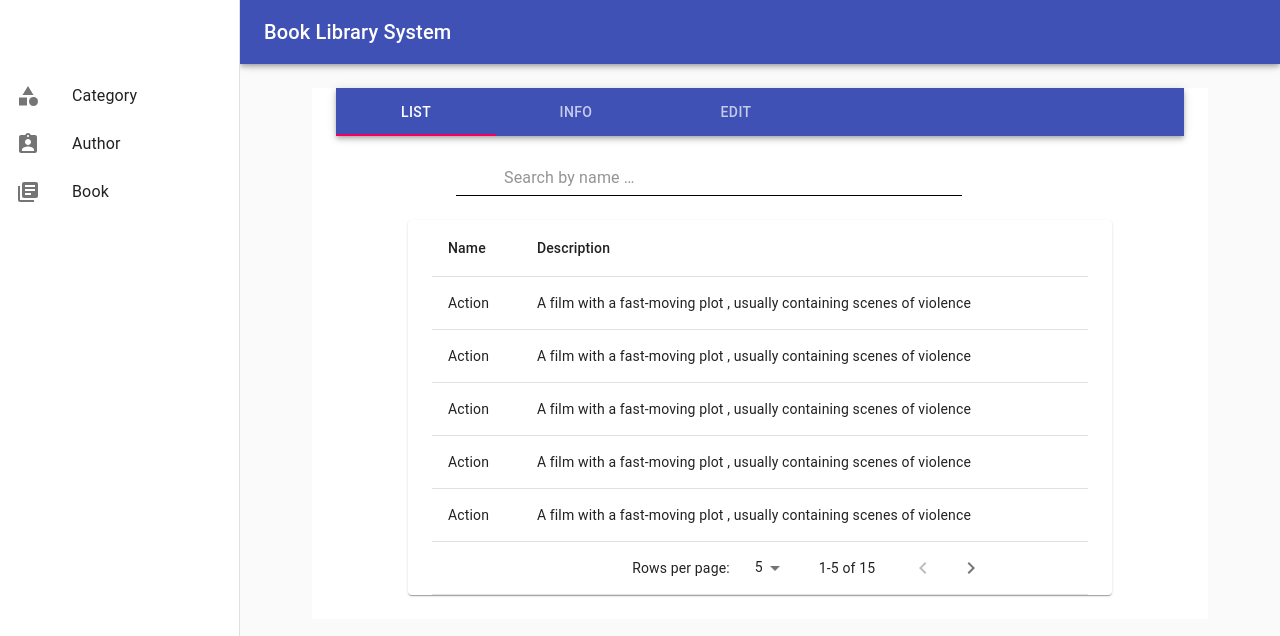
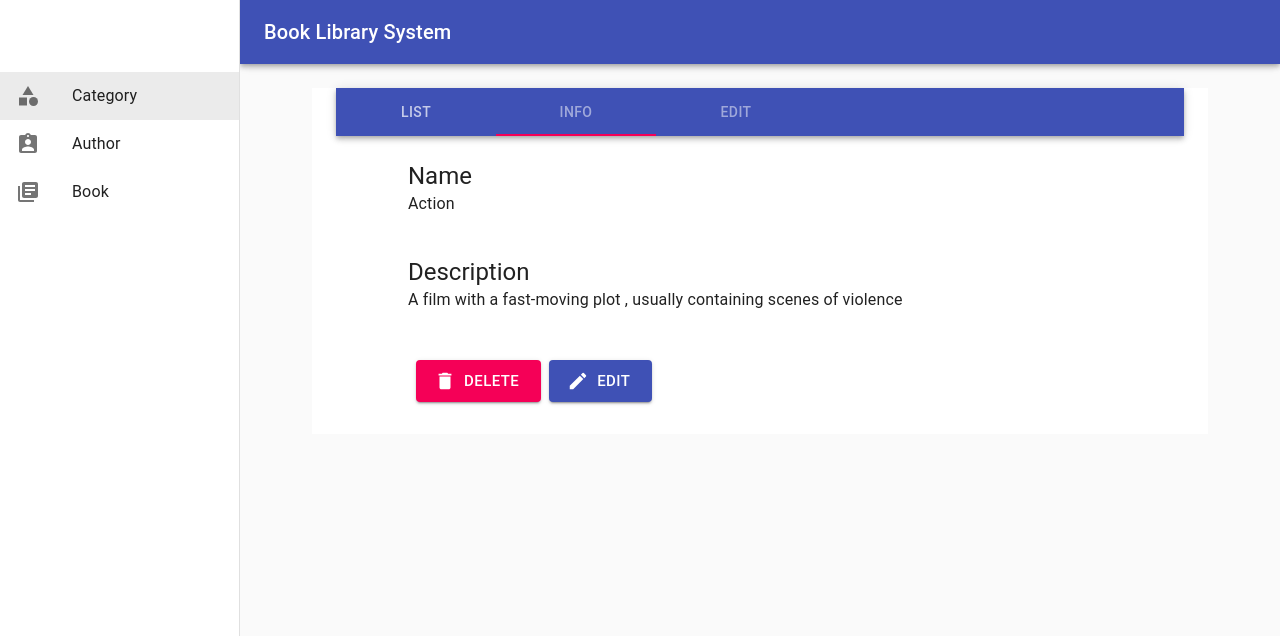
Before and after one commit to brungo1995/library_ui, a React (Create React App) app: page /category/1/info in a window 1280 px wide. Shown: the top 636 px of the page. Built offline with nearby package versions, Linux system fonts and the light colour scheme.

Commit message:
added tab navegation

```diff
--- a/src/App.tsx
+++ b/src/App.tsx
@@ -5,25 +5,31 @@ import { BrowserRouter as Router, Route } from "react-router-dom";
 import SideNav from "./components/SideNav";
 import TopNav from "./components/TopNav";
 import Category from "./Views/Category/CategoryRouter"
+import Container from '@material-ui/core/Container';
+import LeftSideNav from "./components/LeftSideNav"
+import { useStyles } from "./styles/styles"
+import AppContainer from "./AppContainer"
+
+
+// if(!username){
+//   return <Login />
+// }
+
 
 setConfig({
     reloadHooks: false,
 });
 
 function App() {
+    const classes = useStyles();
 
     return (
         <Router>
-            <div id="wrapper">
-                <Route path={"/"} component={SideNav} />
-                <div id="page-wrapper" className="gray-bg">
-                    <TopNav />
-                    <Route path="/category" component={Category} />
-                    <Route path="/author" component={Category} />
-                    <Route path="/book" component={Category} />
-                    {/* <h1>Hi from React! Welcome to !sada</h1> */}
-                </div>
-            </div>
+            {/* ADD PROVIDER */}
+            <Container className={classes.root}>
+                <Route path={"/"} component={LeftSideNav} />
+                <Route path={"/"} component={AppContainer} />
+            </Container>
         </Router>
     );
 }
--- a/src/AppContainer.tsx
+++ b/src/AppContainer.tsx
@@ -28,8 +28,8 @@ function AppContainer() {
 
   return (
     <>
-      <Container className={classes.root}>
-        <LeftSideNav />
+      {/* <Container className={classes.root}>
+        <LeftSideNav /> */}
       <Container className={classes.content}>
         <div className={classes.toolbar} />
         {/* ADD ROUTE HERE */}
@@ -49,7 +49,7 @@ function AppContainer() {
       </Container>
 
 
-      </Container>
+      {/* </Container> */}
       {/* <App /> */}
     </>
   )
--- a/src/Views/Category/CategoryEdit/CategoryEditView.tsx
+++ b/src/Views/Category/CategoryEdit/CategoryEditView.tsx
@@ -13,6 +13,8 @@ import Grid from '@material-ui/core/Grid';
 import TextField from '@material-ui/core/TextField';
 import SaveIcon from '@material-ui/icons/Save';
 import Button from '@material-ui/core/Button';
+import TabPanel from "../../../components/TabPanel";
+import { useHistory, useParams } from "react-router-dom";
 
 const useStyles = makeStyles((theme: Theme) =>
     createStyles({
@@ -30,11 +32,17 @@ const useStyles = makeStyles((theme: Theme) =>
     }),
 );
 
-function CategoryEditView(): JSX.Element {
+function CategoryEditView({ value }): JSX.Element {
     const classes = useStyles();
+    const history = useHistory();
+    const params = useParams();
+
+    function onCancel() {
+        history.goBack();
+    }
 
     return (
-        <React.Fragment>
+        <TabPanel value={value} index={2}>
             <CssBaseline />
             <Container maxWidth="lg">
                 <div className={classes.root}>
@@ -81,47 +89,24 @@ function CategoryEditView(): JSX.Element {
                                     startIcon={<SaveIcon />}
                                 >
                                     Save
-      </Button>
+                                </Button>
                                 <Button
                                     variant="contained"
                                     size="large"
                                     color="secondary"
                                     className={classes.button}
+                                    onClick={() => onCancel()}
                                 // startIcon={<DeleteIcon />}
                                 >
                                     Cancel
-      </Button>
-
+                                </Button>
                             </Grid>
 
                         </Grid>
-                        {/* <Grid item xs={2}>
-                            <Button
-                                variant="contained"
-                                color="primary"
-                                size="large"
-                                className={classes.button}
-                                startIcon={<SaveIcon />}
-                            >
-                                Save
-      </Button>
-                        </Grid>
-                        <Grid item xs={2}>
-                            <Button
-                                variant="contained"
-                                size="large"
-                                color="secondary"
-                                className={classes.button}
-                                startIcon={<DeleteIcon />}
-                            >
-                                Delete
-      </Button>
-                        </Grid> */}
-
                     </Grid>
                 </div>
             </Container>
-        </React.Fragment>
+        </TabPanel>
     )
 }
 
--- a/src/Views/Category/CategoryInfo/CategoryInfoView.tsx
+++ b/src/Views/Category/CategoryInfo/CategoryInfoView.tsx
@@ -12,6 +12,10 @@ import Grid from '@material-ui/core/Grid';
 import Typography from '@material-ui/core/Typography';
 import Button from '@material-ui/core/Button';
 import DeleteIcon from '@material-ui/icons/Delete';
+import TabPanel from "../../../components/TabPanel";
+import { useHistory, useParams } from "react-router-dom";
+import EditIcon from '@material-ui/icons/Edit';
+
 
 const useStyles = makeStyles((theme: Theme) =>
     createStyles({
@@ -29,7 +33,7 @@ const useStyles = makeStyles((theme: Theme) =>
 );
 
 // interface props extends RouteComponentProps<any, any, any> { }
-// function CategoryListView({ history, match, location }: props): JSX.Element {
+// function CategoryInfoView({ history, match, location }: props): JSX.Element {
 function createData(name: string, calories: number, fat: number, carbs: number, protein: number) {
     return { name, calories, fat, carbs, protein };
 }
@@ -41,11 +45,20 @@ const rows = [
     createData('Gingerbread', 356, 16.0, 49, 3.9),
 ];
 
-function CategoryListView(): JSX.Element {
+function CategoryInfoView({ value }): JSX.Element {
     const classes = useStyles();
+    const history = useHistory();
+    const params = useParams();
+
+
+    function onEdit() {
+        let category_id = params['category_id']
+        history.push(`/category/${category_id}`);
+    }
+
 
     return (
-        <React.Fragment>
+        <TabPanel value={value} index={1}>
             <CssBaseline />
             <Container maxWidth="lg">
                 <div className={classes.root}>
@@ -77,17 +90,26 @@ function CategoryListView(): JSX.Element {
                                 startIcon={<DeleteIcon />}
                             >
                                 Delete
-      </Button>
-
+                            </Button>
+                            <Button
+                                variant="contained"
+                                color="primary"
+                                size="large"
+                                onClick={() => onEdit()}
+                                // className={classes.button}
+                                startIcon={<EditIcon />}
+                            >
+                                Edit
+                            </Button>
                         </Grid>
                     </Grid>
                 </div>
             </Container>
-        </React.Fragment>
+        </TabPanel>
     )
 }
 
-export default CategoryListView;
+export default CategoryInfoView;
 
 
 const data =
--- a/src/Views/Category/CategoryList/CategoryListView.tsx
+++ b/src/Views/Category/CategoryList/CategoryListView.tsx
@@ -26,6 +26,8 @@ import TableCell from '@material-ui/core/TableCell';
 import TableBody from '@material-ui/core/TableBody';
 import TableFooter from '@material-ui/core/TableFooter';
 import TablePagination from '@material-ui/core/TablePagination';
+import TabPanel from "../../../components/TabPanel";
+import { useHistory } from "react-router-dom";
 
 
 const useStyles = makeStyles((theme: Theme) =>
@@ -108,8 +110,10 @@ function createData(name: string, calories: number, fat: number, carbs: number,
     return { name, calories, fat, carbs, protein };
 }
 
-function CategoryListView(): JSX.Element {
+function CategoryListView({ value }) {
     const classes = useStyles();
+    const history = useHistory();
+
     const [page, setPage] = React.useState(0);
     const [rowsPerPage, setRowsPerPage] = React.useState(5);
 
@@ -128,6 +132,7 @@ function CategoryListView(): JSX.Element {
     };
 
     const handleClick = (id) => {
+        history.push(`/category/${id}/info`)
         console.log(id)
     };
 
@@ -135,8 +140,6 @@ function CategoryListView(): JSX.Element {
         const classes = useStyles1();
         const theme = useTheme();
         const { count, page, rowsPerPage, onChangePage } = props;
-
-
 
         const handleBackButtonClick = (event: React.MouseEvent<HTMLButtonElement>) => {
             onChangePage(event, page - 1);
@@ -183,6 +186,7 @@ function CategoryListView(): JSX.Element {
 
     return (
         <>
+            <TabPanel value={value} index={0}>
                 <CssBaseline />
                 <Container maxWidth="lg" className={classes.root}>
                     <Grid container spacing={3}>
@@ -270,6 +274,8 @@ function CategoryListView(): JSX.Element {
                         </Grid>
                     </Grid>
                 </Container>
+
+            </TabPanel>
         </>
     )
 }
--- a/src/Views/Category/CategoryRouter.tsx
+++ b/src/Views/Category/CategoryRouter.tsx
@@ -1,26 +1,110 @@
-import * as React from "react";
-import { Route } from "react-router-dom";
-import { Col, Row } from "reactstrap";
-import CategoryList from "./CategoryList/CategoryListView";
-// import CategoryDetail from "./CategoryDetail/CategoryDetailView";
-// import CategoryInfo from "./CategoryInfo/CategoryInfoView";
+import React from 'react';
+import { makeStyles, Theme } from '@material-ui/core/styles';
+import AppBar from '@material-ui/core/AppBar';
+import Tabs from '@material-ui/core/Tabs';
+import Tab from '@material-ui/core/Tab';
+import Typography from '@material-ui/core/Typography';
+import Box from '@material-ui/core/Box';
+import CategoryListView from './CategoryList/CategoryListView';
+import CategoryInfoView from './CategoryInfo/CategoryInfoView';
+import CategoryEditView from './CategoryEdit/CategoryEditView';
+import Container from '@material-ui/core/Container';
+import { Route } from 'react-router-dom';
+import { useHistory } from "react-router-dom";
 
-function CategoryRouter() {
+// interface TabPanelProps {
+//     children?: React.ReactNode;
+//     index: any;
+//     value: any;
+// }
+
+// function TabPanel(props: TabPanelProps) {
+//     const { children, value, index, ...other } = props;
+
+//     return (
+//         <div
+//             role="tabpanel"
+//             hidden={value !== index}
+//             id={`simple-tabpanel-${index}`}
+//             aria-labelledby={`simple-tab-${index}`}
+//             {...other}
+//         >
+//             {value === index && (
+//                 <Container>
+//                     <Box p={3}>
+//                         <Typography component="span">{children}</Typography>
+//                     </Box>
+//                 </Container>
+//             )}
+//         </div>
+//     );
+// }
+
+function a11yProps(index: any) {
+    return {
+        id: `simple-tab-${index}`,
+        'aria-controls': `simple-tabpanel-${index}`,
+    };
+}
+
+const useStyles = makeStyles((theme: Theme) => ({
+    root: {
+        flexGrow: 1,
+        backgroundColor: theme.palette.background.paper,
+    },
+}));
+
+export default function CategoryRouter() {
+    const classes = useStyles();
+    const [value, setValue] = React.useState(0);
+    const history = useHistory();
+
+    const handleChange = (event: React.ChangeEvent<{}>, newValue: number) => {
+        setValue(newValue);
+        history.push("/category")
+    };
+
+    function findTab() {
+        let url = history.location.pathname.split('/');
+        // console.log(url)
+        // console.log(history.location.pathname)
+        // console.log(history.location.pathname.length);
+        let info = url[3];
+        let id = url[2]
+
+        if (info) {
+            return 1
+        }
+
+        if (!info && id) {
+            return 2
+        }
+        // setValue(1)
+        return 0
+    }
+
     return (
-        <>
-            <div className="fh-breadcrumb">
-                <Route path="/category" component={CategoryList} />
-                <div className="full-height">
-                    <Row className="h-100">
-                        {/* <Col md={12} className="p-0 h-100">
-              <Route path="/category/:category_id" exact component={CategoryDetail} />
-              <Route path="/category/:category_id/info" exact component={CategoryInfo} />
-            </Col> */}
-                    </Row>
-                </div>
-            </div>
-        </>
+        <Container className={classes.root}>
+            <AppBar position="static">
+                <Tabs value={findTab()} onChange={handleChange} aria-label="simple tabs example">
+                    <Tab label={"List"} {...a11yProps(0)} />
+                    <Tab label="Info" {...a11yProps(1)} disabled />
+                    <Tab label="Edit" {...a11yProps(2)} disabled />
+                </Tabs>
+            </AppBar>
+            <Route exact path="/category" component={() => <CategoryListView value={0} />} />
+            <Route exact path="/category/:category_id/info" component={() => <CategoryInfoView value={1} />} />
+            <Route exact path="/category/:category_id" component={() => <CategoryEditView value={2} />} />
+            {/* <Route path="/category" component={CategoryRouter} /> */}
+            {/* <TabPanel value={value} index={0}>
+                <CategoryListView />
+            </TabPanel> */}
+            {/* <TabPanel value={value} index={1}>
+                <CategoryInfoView />
+            </TabPanel>
+            <TabPanel value={value} index={2}>
+                <CategoryEditView />
+            </TabPanel>  */}
+        </Container>
     );
 }
-
-export default CategoryRouter;
--- a/src/components/Container.tsx
+++ b/src/components/Container.tsx
@@ -4,7 +4,11 @@ import Container from '@material-ui/core/Container';
 import { makeStyles, createStyles, Theme } from '@material-ui/core/styles';
 import Paper from '@material-ui/core/Paper';
 import Grid from '@material-ui/core/Grid';
-import Tabs from "./Tabs"
+// import CategoryTabs from "./Tabs.old"
+// import Tabs fro./Tabs.oldabs"
+import CategoryRouter from "../Views/Category/CategoryRouter"
+import { Route } from 'react-router-dom';
+import { Category } from '@material-ui/icons';
 
 const useStyles = makeStyles((theme: Theme) =>
     createStyles({
@@ -27,31 +31,14 @@ export default function SimpleContainer() {
         <React.Fragment>
             <CssBaseline />
             <Container maxWidth="lg" className={classes.root}>
-                {/* <div className={classes.root}> */}
                 <Grid container spacing={3}>
                     <Grid item xs={12}>
                         {/* ROUTER WILL COME HERE */}
-                        <Tabs />
-                        {/* <Paper className={classes.paper}>xs=12</Paper> */}
+                        <Route path="/category" component={CategoryRouter} />
+                        <Route path="/author" component={Category} />
+                        <Route path="/book" component={Category} />
+                        {/* <Tabs /> */}
                     </Grid>
-                    {/* <Grid item xs={6}>
-                            <Paper className={classes.paper}>xs=6</Paper>
-                        </Grid>
-                        <Grid item xs={6}>
-                            <Paper className={classes.paper}>xs=6</Paper>
-                        </Grid>
-                        <Grid item xs={3}>
-                            <Paper className={classes.paper}>xs=3</Paper>
-                        </Grid>
-                        <Grid item xs={3}>
-                            <Paper className={classes.paper}>xs=3</Paper>
-                        </Grid>
-                        <Grid item xs={3}>
-                            <Paper className={classes.paper}>xs=3</Paper>
-                        </Grid>
-                        <Grid item xs={3}>
-                            <Paper className={classes.paper}>xs=3</Paper>
-                        </Grid> */}
                 </Grid>
             </Container>
         </React.Fragment>
--- a/src/components/LeftSideNav.tsx
+++ b/src/components/LeftSideNav.tsx
@@ -12,6 +12,8 @@ import ListItemText from '@material-ui/core/ListItemText';
 import CategoryIcon from '@material-ui/icons/Category';
 import AssignmentIndIcon from '@material-ui/icons/AssignmentInd';
 import LibraryBooksIcon from '@material-ui/icons/LibraryBooks';
+import { useHistory, useParams, useLocation } from "react-router-dom";
+import EditIcon from '@material-ui/icons/Edit';
 
 const drawerWidth = 240;
 
@@ -40,7 +42,6 @@ const useStyles = makeStyles((theme: Theme) =>
         },
     }),
 );
-// 'Category', 'Author', 'Book'
 const items = [
     { name: "Category", icon: CategoryIcon },
     { name: "Author", icon: AssignmentIndIcon },
@@ -48,19 +49,18 @@ const items = [
 ]
 export default function PermanentDrawerLeft() {
     const classes = useStyles();
-    let entityPathName = window.location.pathname.replace(/\//g, '');
+    const history = useHistory();
+    const params = useParams();
+    const location = useLocation();
 
-    // let isSelected = (navItem) => {
-    //     navItem
-    //     debugger
-    //     return true;
-    //     items.findIndex(item => item.name.toLocaleLowerCase().includes(entityPathName)) > -1 ? true : false;
-    // }
+    let entityPathName = history.location.pathname.split('/')[1] || null;
 
-    console.log(items.findIndex(item => item.name.toLocaleLowerCase() === entityPathName))
+    function goToTabByName(itemName) {
+        let url = history.location.pathname.split('/');
+        history.push(`/${itemName}`)
+    }
 
     return (
-        // <div className={classes.root}>
         <>
             <CssBaseline />
             <AppBar position="fixed" className={classes.appBar}>
@@ -83,7 +83,7 @@ export default function PermanentDrawerLeft() {
                     {items.map((item, index) => (
                         <ListItem button key={item.name}
                             selected={item.name.toLocaleLowerCase().includes(entityPathName)}
-                        // selected={to === location.pathname}
+                            onClick={() => goToTabByName(item.name.toLocaleLowerCase())}
                         >
                             <ListItemIcon>{<item.icon />}</ListItemIcon>
                             <ListItemText primary={item.name} />
@@ -91,34 +91,6 @@ export default function PermanentDrawerLeft() {
                     ))}
                 </List>
             </Drawer>
-
         </>
-        /* <main className={classes.content}>
-            <div className={classes.toolbar} />
-            <Typography paragraph>
-                Lorem ipsum dolor sit amet, consectetur adipiscing elit, sed do eiusmod tempor incididunt
-                ut labore et dolore magna aliqua. Rhoncus dolor purus non enim praesent elementum
-                facilisis leo vel. Risus at ultrices mi tempus imperdiet. Semper risus in hendrerit
-                gravida rutrum quisque non tellus. Convallis convallis tellus id interdum velit laoreet id
-                donec ultrices. Odio morbi quis commodo odio aenean sed adipiscing. Amet nisl suscipit
-                adipiscing bibendum est ultricies integer quis. Cursus euismod quis viverra nibh cras.
-                Metus vulputate eu scelerisque felis imperdiet proin fermentum leo. Mauris commodo quis
-                imperdiet massa tincidunt. Cras tincidunt lobortis feugiat vivamus at augue. At augue eget
-                arcu dictum varius duis at consectetur lorem. Velit sed ullamcorper morbi tincidunt. Lorem
-                donec massa sapien faucibus et molestie ac.
-    </Typography>
-            <Typography paragraph>
-                Consequat mauris nunc congue nisi vitae suscipit. Fringilla est ullamcorper eget nulla
-                facilisi etiam dignissim diam. Pulvinar elementum integer enim neque volutpat ac
-                tincidunt. Ornare suspendisse sed nisi lacus sed viverra tellus. Purus sit amet volutpat
-                consequat mauris. Elementum eu facilisis sed odio morbi. Euismod lacinia at quis risus sed
-                vulputate odio. Morbi tincidunt ornare massa eget egestas purus viverra accumsan in. In
-                hendrerit gravida rutrum quisque non tellus orci ac. Pellentesque nec nam aliquam sem et
-                tortor. Habitant morbi tristique senectus et. Adipiscing elit duis tristique sollicitudin
-                nibh sit. Ornare aenean euismod elementum nisi quis eleifend. Commodo viverra maecenas
-                accumsan lacus vel facilisis. Nulla posuere sollicitudin aliquam ultrices sagittis orci a.
-    </Typography>
-        </main> */
-        // </div>
     );
 }
--- /dev/null
+++ b/src/components/TabPanel.tsx
@@ -0,0 +1,34 @@
+import React from 'react';
+import Container from '@material-ui/core/Container';
+import Typography from '@material-ui/core/Typography';
+import Box from '@material-ui/core/Box';
+
+interface TabPanelProps {
+    children?: React.ReactNode;
+    index: any;
+    value: any;
+}
+
+function TabPanel(props: TabPanelProps) {
+    const { children, value, index, ...other } = props;
+
+    return (
+        <div
+            role="tabpanel"
+            hidden={value !== index}
+            id={`simple-tabpanel-${index}`}
+            aria-labelledby={`simple-tab-${index}`}
+            {...other}
+        >
+            {value === index && (
+                <Container>
+                    <Box p={3}>
+                        <Typography component="span">{children}</Typography>
+                    </Box>
+                </Container>
+            )}
+        </div>
+    );
+}
+
+export default TabPanel;
--- a/src/components/Tabs.tsx
+++ /dev/null
@@ -1,87 +0,0 @@
-import React from 'react';
-import { makeStyles, Theme } from '@material-ui/core/styles';
-import AppBar from '@material-ui/core/AppBar';
-import Tabs from '@material-ui/core/Tabs';
-import Tab from '@material-ui/core/Tab';
-import Typography from '@material-ui/core/Typography';
-import Box from '@material-ui/core/Box';
-import CategoryListView from '../Views/Category/CategoryList/CategoryListView';
-// import CategoryInfoView from '../Views/Category/CategoryInfo/CategoryInfoView';
-// import CategoryEditView from '../Views/Category/CategoryEdit/CategoryEditView';
-import Container from '@material-ui/core/Container';
-
-interface TabPanelProps {
-    children?: React.ReactNode;
-    index: any;
-    value: any;
-}
-
-function TabPanel(props: TabPanelProps) {
-    const { children, value, index, ...other } = props;
-
-    return (
-        <div
-            role="tabpanel"
-            hidden={value !== index}
-            id={`simple-tabpanel-${index}`}
-            aria-labelledby={`simple-tab-${index}`}
-            {...other}
-        >
-            {value === index && (
-                <Container>
-                    <Box p={3}>
-                        <Typography component="span">{children}</Typography>
-                    </Box>
-                </Container>
-            )}
-        </div>
-    );
-}
-
-function a11yProps(index: any) {
-    return {
-        id: `simple-tab-${index}`,
-        'aria-controls': `simple-tabpanel-${index}`,
-    };
-}
-
-const useStyles = makeStyles((theme: Theme) => ({
-    root: {
-        flexGrow: 1,
-        backgroundColor: theme.palette.background.paper,
-    },
-}));
-
-export default function SimpleTabs() {
-    const classes = useStyles();
-    const [value, setValue] = React.useState(0);
-
-    const handleChange = (event: React.ChangeEvent<{}>, newValue: number) => {
-        setValue(newValue);
-    };
-
-    return (
-        // <div className={classes.root}>
-        <Container className={classes.root}>
-            <AppBar position="static">
-                <Tabs value={value} onChange={handleChange} aria-label="simple tabs example">
-                    <Tab label={"List"} {...a11yProps(0)} />
-                    <Tab label="Info" {...a11yProps(1)} />
-                    <Tab label="Edit" {...a11yProps(2)} />
-                </Tabs>
-            </AppBar>
-            <TabPanel value={value} index={0}>
-                <CategoryListView />
-            </TabPanel>
-        </Container>
-        /*  <TabPanel value={value} index={1}>
-            <CategoryInfoView />
-        </TabPanel>
-        <TabPanel value={value} index={2}>
-            <CategoryEditView />
-        </TabPanel> */
-        // </div>
-
-
-    );
-}
--- a/src/index.tsx
+++ b/src/index.tsx
@@ -1,9 +1,10 @@
 import React from 'react';
 import ReactDOM from 'react-dom';
 import AppContainer from "./AppContainer";
+import App from "./App";
 
 ReactDOM.render(
-  <AppContainer />,
+  <App />,
   document.getElementById("root")
 );
 
```
Also changed, not shown: 1 other file (tests, documents, lock files or other folders). Lines whose indentation alone changed are shown as unchanged.
